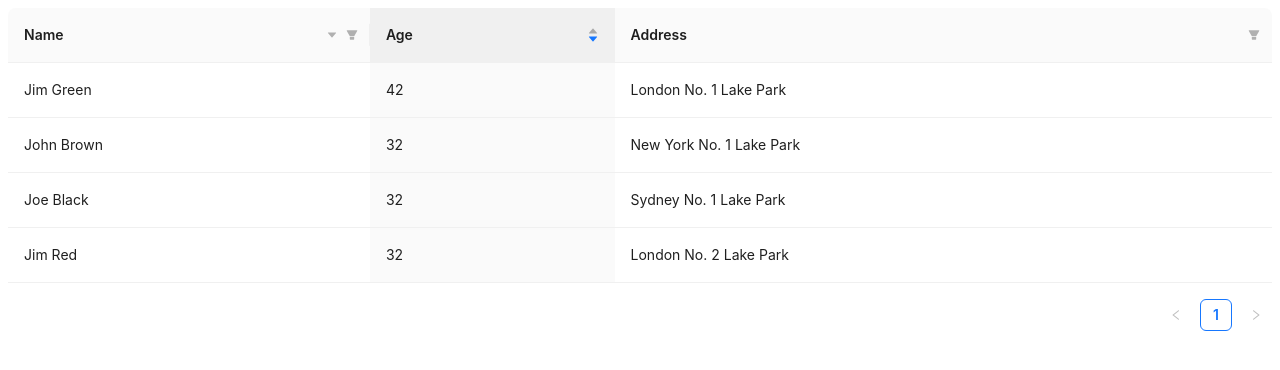
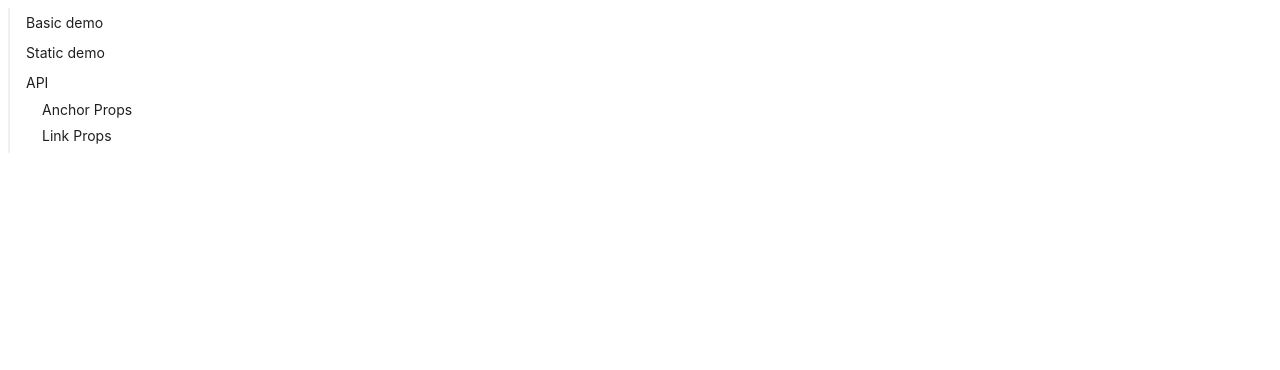
Before and after one commit to KhairiYusoff/Ant-Design, a React (Create React App) app in the folder antd-learning/: page / in a window 1280 px wide. Shown: the top 370 px of the page. Built offline with nearby package versions, Linux system fonts and the light colour scheme.

Commit message:
Update
Update

```diff
--- a/antd-learning/src/App.js
+++ b/antd-learning/src/App.js
@@ -16,10 +16,14 @@ import Table1 from "./Data Display/Table/Table1";
 import Table2 from "./Data Display/Table/Table2";
 import Table3 from "./Data Display/Table/Table3";
 import Table4 from "./Data Display/Table/Table4";
+import Anchor1 from "./Navigation/Anchor/Anchor1";
+import Anchor2 from "./Navigation/Anchor/Anchor2";
+import Anchor3 from "./Navigation/Anchor/Anchor3";
+
 function App() {
   return (
     <>
-      <Table4 />
+      <Anchor3 />
     </>
   );
 }
```
Also changed, not shown: 1 other file (tests, documents, lock files or other folders).
